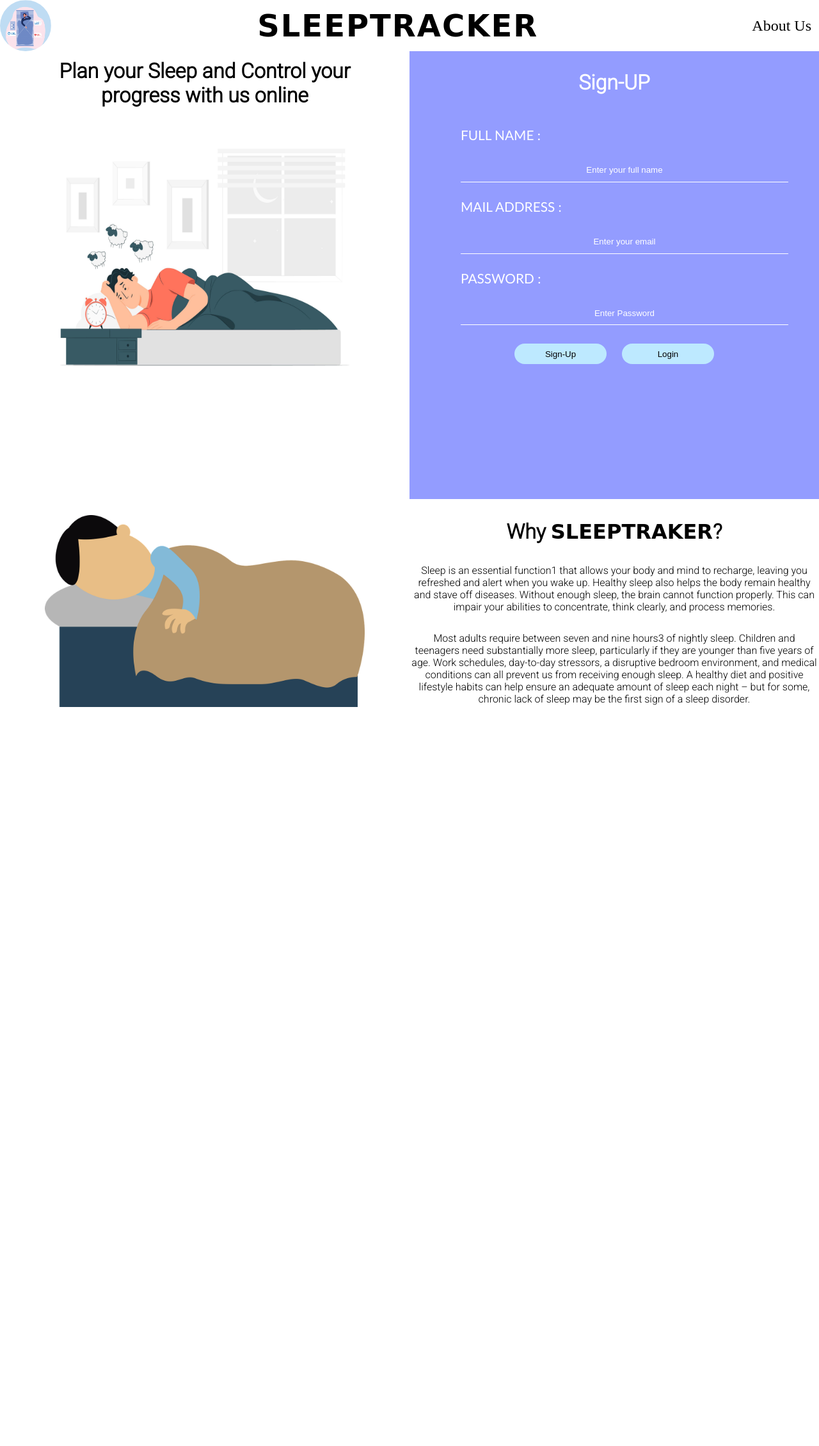
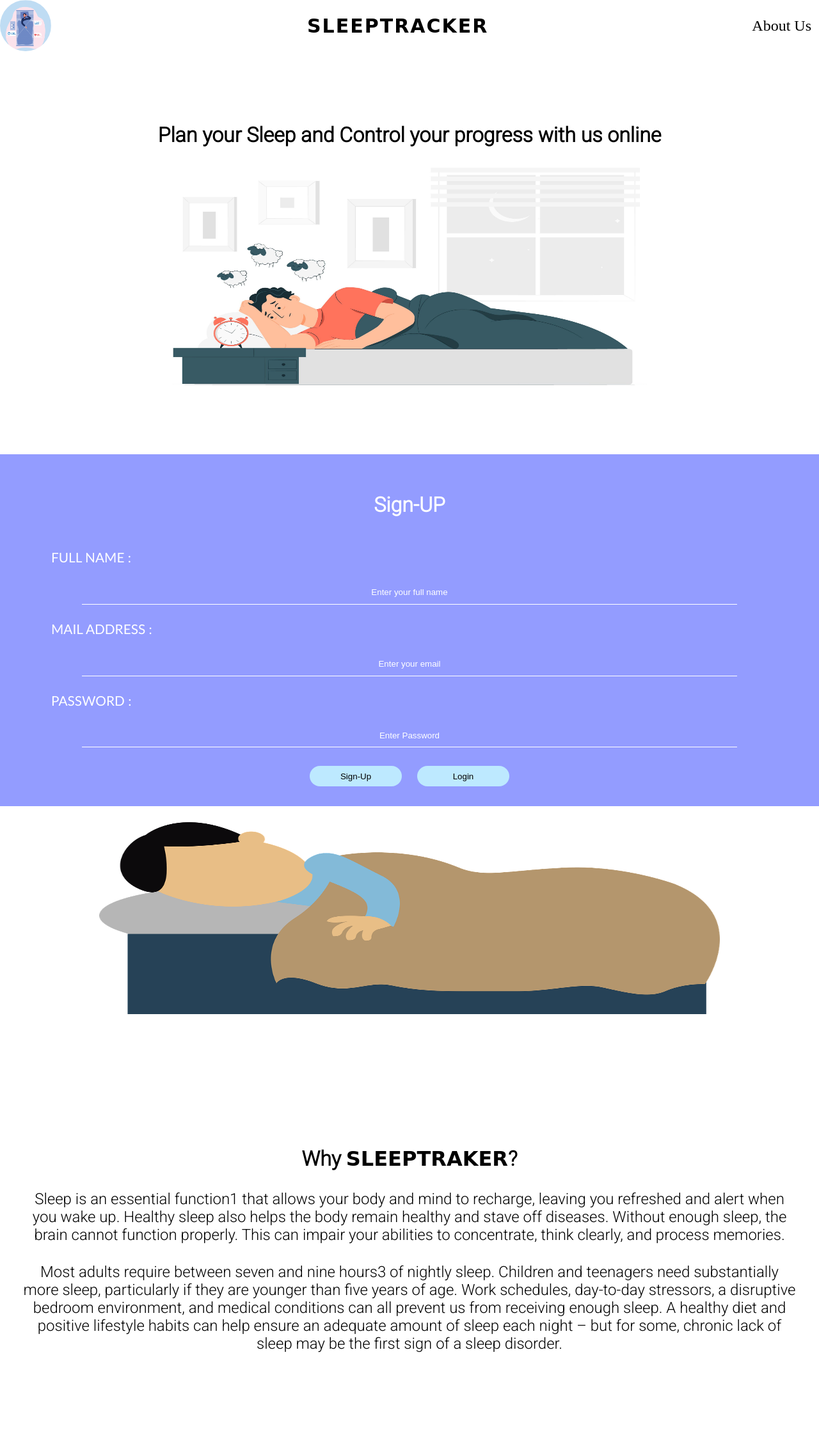
Before and after one commit to DaveVaishnavi/SleepTracker, a PHP site: page / in a window 1280 px wide. Shown: the whole page at 64% size. Before the commit the page ends 1105 px from the top, so only its background shows below. Run offline with PHP 8.4, Linux system fonts and the light colour scheme; some web fonts are replaced.

Commit message:
Update style.css

```diff
--- a/SleepTracker/style.css
+++ b/SleepTracker/style.css
@@ -58,7 +58,7 @@ header ul li a:hover{
     text-align: center;
 }
 .card input{
-    margin: 25px 80px ;
+    margin: 25px 10% ;
     width: 80%;
     background: transparent;
     height: 2.3rem;
@@ -76,7 +76,7 @@ header ul li a:hover{
     color: white;
 }
 .card h1{
-    margin: 2rem;
+    margin-top: 2rem;
 }
 #logo2{
     height: 400px ;
@@ -126,3 +126,66 @@ header ul li a:hover{
     height: 300px ;
     width: 500px ;
 }
+#card3 p{
+    font-size: 24px ;
+}
+
+@media (max-width:1300px){
+    *{
+        margin: 0px;
+        padding: 0px;
+        box-sizing: border-box;
+    }
+    .container{
+        display: flex;
+        flex-direction: column;
+    }
+    a.logo {
+        font-size: 30px;
+    }
+    #card1{
+        width: 80%;
+        margin: auto;
+        margin-top: 100px ;
+        height: 550px ;
+        text-align: center;
+    }
+    #card2{
+        height: 550px ;
+        padding-top: 10px ;
+        width: 100%;
+    }
+    #card4{
+        height: 500px ;
+        width: 95%;
+        margin: auto;
+    }
+    #card3{
+        height: 500px ;
+        width: 95%;
+        margin: auto;
+    }
+    #logo2,#logo3{
+        width: 80%;
+    }
+}
+@media (max-width:600px){
+    header ul li a{
+        font-size: 15px ;
+    }
+    header img{
+        width: 50px ;
+    }
+    .card{
+        height: 400px ;
+    }
+    #card1 h1,#card3 h1{
+        font-size: 20px ;
+    }
+    #logo2,#logo3{
+        width: 80%;
+    }
+    #card3 p{
+        font-size: 15px ;
+    }
+}
```
